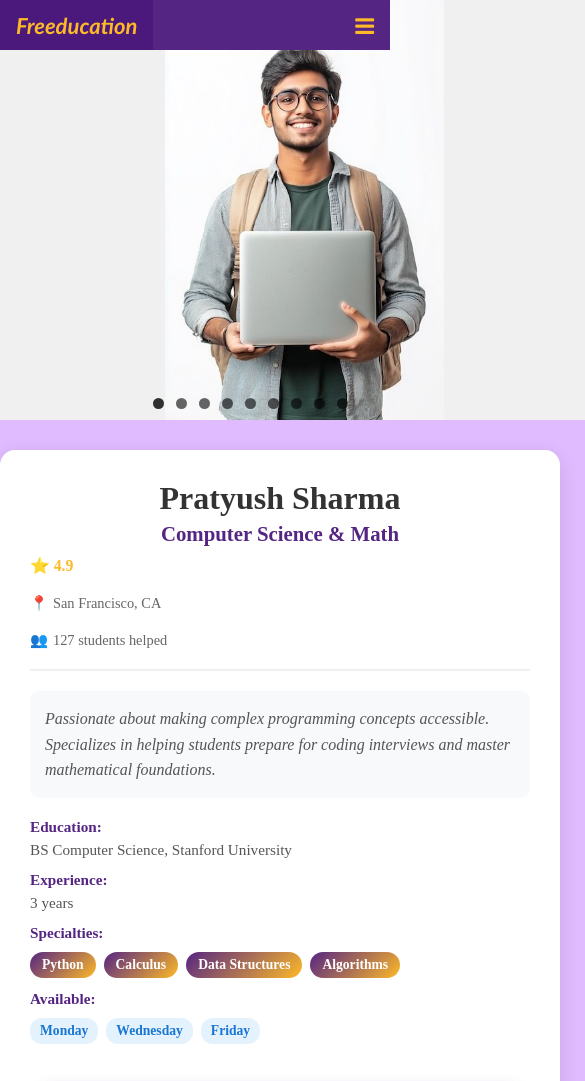
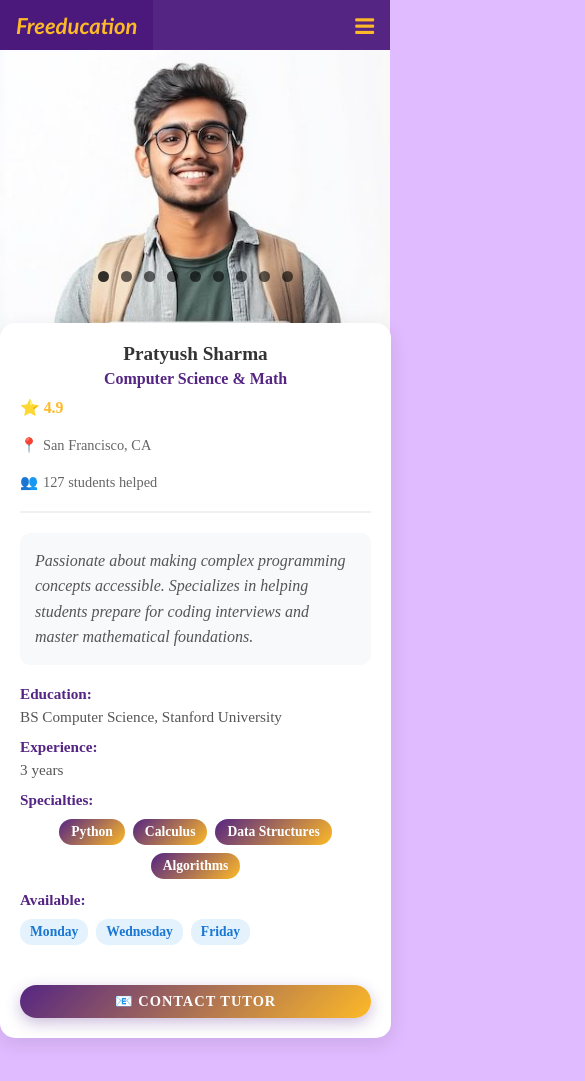
Before and after one commit to EyobelG/Freeducation, a plain HTML site: page tutors.html in a window 390 px wide. Shown: the top 1081 px of the page, 585 px wide, since content can reach past the window. Drawn offline with Linux system fonts and the light colour scheme; a web font is replaced by a local one.

Commit message:
Add media queries for responsive design in tutors.html

```diff
--- a/tutors.html
+++ b/tutors.html
@@ -313,6 +313,50 @@
         input#img-9:checked ~ .nav-dots label#img-dot-9 {
             background: rgba(0, 0, 0, 0.8);
         }
+           /* Media Queries for Responsiveness */
+           @media (max-width: 768px) {
+            .slides {
+                width: 100%;
+                height: auto;
+            }
+
+            .slide {
+                width: 100%;
+                height: auto;
+            }
+
+            .tutor-info {
+                width: 90%;
+                padding: 20px;
+            }
+
+            .tutor-name {
+                font-size: 1.5em;
+            }
+
+            .tutor-subject {
+                font-size: 1.1em;
+            }
+
+            .reach-out-btn {
+                font-size: 1em;
+                padding: 10px 30px;
+            }
+        }
+        @media (max-width: 480px) {
+            .tutor-name {
+                font-size: 1.2em;
+            }
+
+            .tutor-subject {
+                font-size: 1em;
+            }
+
+            .reach-out-btn {
+                font-size: 0.9em;
+                padding: 8px 20px;
+            }
+        }
     </style>
 </head>
 <body>
```
